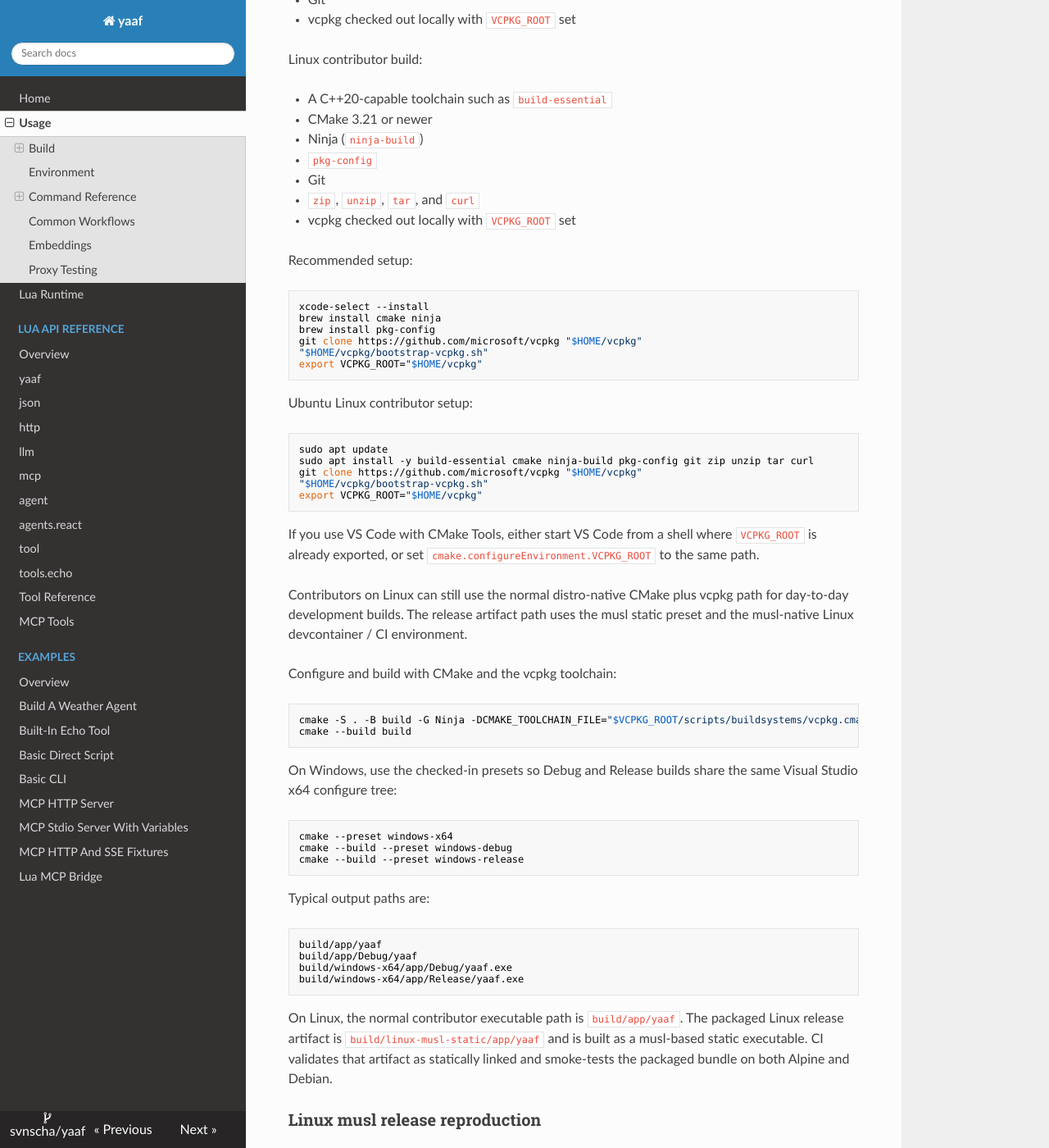
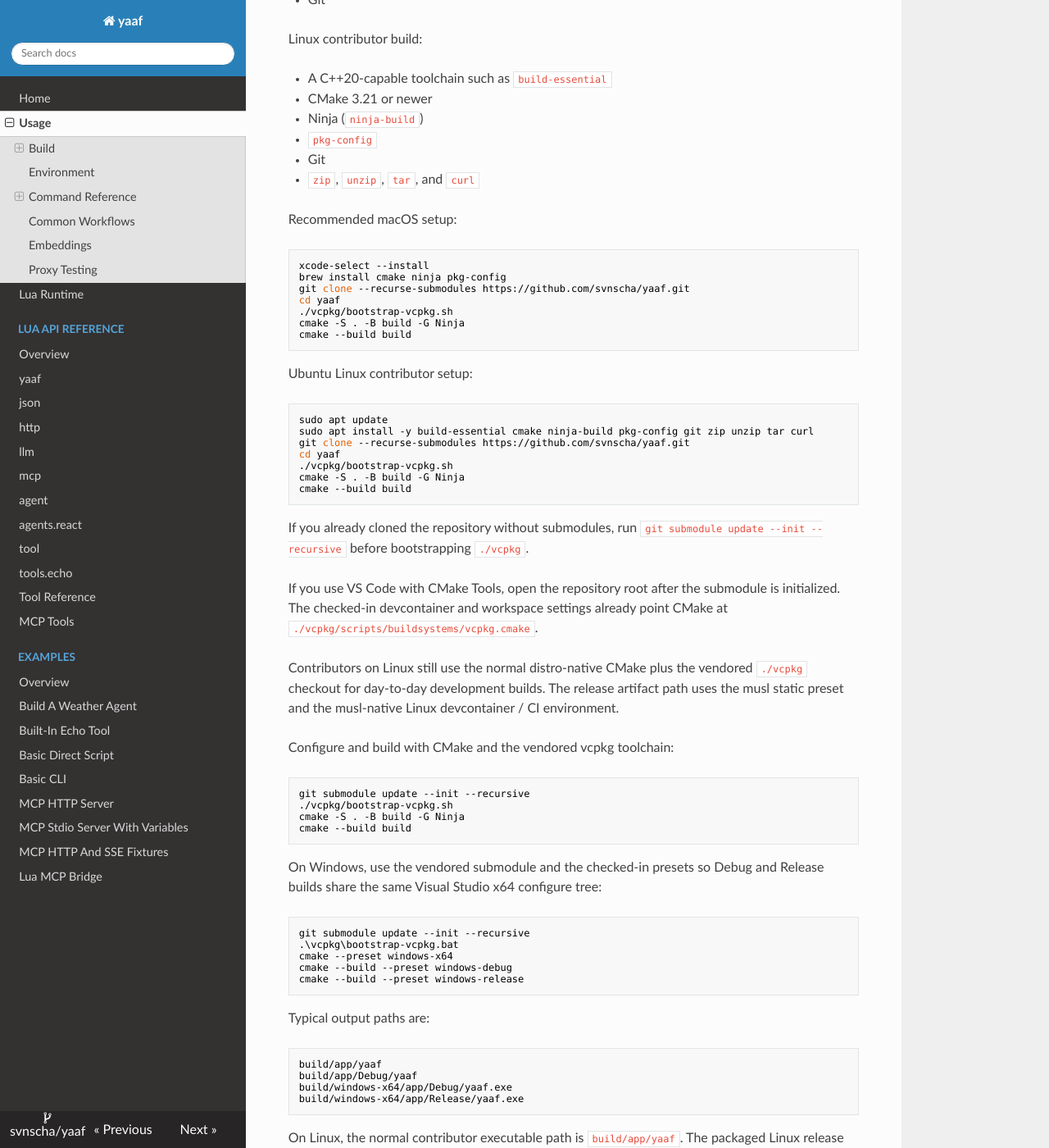
Before and after one commit to svnscha/yaaf, an MkDocs documentation site: the page built from docs/usage.md, in a window 1280 px wide and 1400 px high, scrolled down 420 px. Shown: the whole window at 82% size. Built offline with MkDocs 1.6.1, drawn with Linux system fonts in a browser that asks for light colours; nearby versions of some CDN libraries; some of the changed text lies outside the part shown.

Commit message:
Vendor vcpkg as a cross-platform submodule (#26)
## Summary
- vendor `vcpkg` as a tracked repository submodule pinned to the
existing baseline commit
- make the build, devcontainer, and GitHub workflows use the vendored
`./vcpkg` path by default
- update contributor docs and task tracking for the new clone,
bootstrap, and maintenance flow

## Changes
- add `.gitmodules` and track `vcpkg` as a submodule instead of ignoring
it
- simplify `CMakeLists.txt` to require the vendored toolchain and drop
fallback discovery paths
- update `.devcontainer/setup-vcpkg.sh` and devcontainer setup to
initialize and bootstrap the submodule
- switch CI and dependabot validation workflows to checkout submodules
rather than separately cloning `microsoft/vcpkg`
- rewrite `README.md` and `docs/usage.md` for submodule-first setup on
Windows, macOS, and Linux
- record the implementation and validation state in
`.tasks/vcpkg-submodule-cross-platform.md`

## Validation
- bootstrapped the vendored submodule with
`.devcontainer/setup-vcpkg.sh`
- ran `cmake -S . -B build -G Ninja`
- ran `cmake --build build --config Release --target yaaf libyaaf_tests`
- ran `ctest --test-dir build --output-on-failure -L default`
- verified a fresh clone flow with `git clone --recurse-submodules`,
bootstrap, configure, and build

## Notes
- the local task file still tracks the Linux musl / hosted CI execution
item for CI to confirm in the PR

---------

Co-authored-by: Copilot <223556219+Copilot@users.noreply.github.com>

````diff
--- a/docs/usage.md
+++ b/docs/usage.md
@@ -11,7 +11,6 @@ macOS:
 - Ninja
 - pkg-config
 - Git
-- vcpkg checked out locally with `VCPKG_ROOT` set
 
 Linux contributor build:
 
@@ -21,17 +20,17 @@ Linux contributor build:
 - `pkg-config`
 - Git
 - `zip`, `unzip`, `tar`, and `curl`
-- vcpkg checked out locally with `VCPKG_ROOT` set
 
-Recommended setup:
+Recommended macOS setup:
 
 ```sh
 xcode-select --install
-brew install cmake ninja
-brew install pkg-config
-git clone https://github.com/microsoft/vcpkg "$HOME/vcpkg"
-"$HOME/vcpkg/bootstrap-vcpkg.sh"
-export VCPKG_ROOT="$HOME/vcpkg"
+brew install cmake ninja pkg-config
+git clone --recurse-submodules https://github.com/svnscha/yaaf.git
+cd yaaf
+./vcpkg/bootstrap-vcpkg.sh
+cmake -S . -B build -G Ninja
+cmake --build build
 ```
 
 Ubuntu Linux contributor setup:
@@ -39,25 +38,33 @@ Ubuntu Linux contributor setup:
 ```sh
 sudo apt update
 sudo apt install -y build-essential cmake ninja-build pkg-config git zip unzip tar curl
-git clone https://github.com/microsoft/vcpkg "$HOME/vcpkg"
-"$HOME/vcpkg/bootstrap-vcpkg.sh"
-export VCPKG_ROOT="$HOME/vcpkg"
-```
-
-If you use VS Code with CMake Tools, either start VS Code from a shell where `VCPKG_ROOT` is already exported, or set `cmake.configureEnvironment.VCPKG_ROOT` to the same path.
-
-Contributors on Linux can still use the normal distro-native CMake plus vcpkg path for day-to-day development builds. The release artifact path uses the musl static preset and the musl-native Linux devcontainer / CI environment.
-
-Configure and build with CMake and the vcpkg toolchain:
-
-```sh
-cmake -S . -B build -G Ninja -DCMAKE_TOOLCHAIN_FILE="$VCPKG_ROOT/scripts/buildsystems/vcpkg.cmake"
+git clone --recurse-submodules https://github.com/svnscha/yaaf.git
+cd yaaf
+./vcpkg/bootstrap-vcpkg.sh
+cmake -S . -B build -G Ninja
 cmake --build build
 ```
 
-On Windows, use the checked-in presets so Debug and Release builds share the same Visual Studio x64 configure tree:
+If you already cloned the repository without submodules, run `git submodule update --init --recursive` before bootstrapping `./vcpkg`.
+
+If you use VS Code with CMake Tools, open the repository root after the submodule is initialized. The checked-in devcontainer and workspace settings already point CMake at `./vcpkg/scripts/buildsystems/vcpkg.cmake`.
+
+Contributors on Linux still use the normal distro-native CMake plus the vendored `./vcpkg` checkout for day-to-day development builds. The release artifact path uses the musl static preset and the musl-native Linux devcontainer / CI environment.
+
+Configure and build with CMake and the vendored vcpkg toolchain:
+
+```sh
+git submodule update --init --recursive
+./vcpkg/bootstrap-vcpkg.sh
+cmake -S . -B build -G Ninja
+cmake --build build
+```
+
+On Windows, use the vendored submodule and the checked-in presets so Debug and Release builds share the same Visual Studio x64 configure tree:
 
 ```powershell
+git submodule update --init --recursive
+.\vcpkg\bootstrap-vcpkg.bat
 cmake --preset windows-x64
 cmake --build --preset windows-debug
 cmake --build --preset windows-release
@@ -86,6 +93,8 @@ Recommended environment:
 Configure and build the musl release artifact:
 
 ```sh
+git submodule update --init --recursive
+./vcpkg/bootstrap-vcpkg.sh
 cmake --preset linux-musl-static
 cmake --build build/linux-musl-static --config Release --target yaaf
 ```
@@ -99,6 +108,8 @@ build/linux-musl-static/app/yaaf run examples/example.lua smoke-test
 ```
 
 The Linux release package step copies `lua/` and `examples/` next to the executable, so the packaged bundle remains runnable from its own directory.
+
+When updating vcpkg, advance the `vcpkg` submodule to the desired upstream commit, update `vcpkg.json`'s `builtin-baseline` to the same commit, re-bootstrap `./vcpkg`, and rerun the relevant configure, build, and test flows before committing both changes together.
 
 The build also copies `lua/` and `examples/` next to the executable, so the app can discover its Lua command modules and run included examples from the executable directory. The native runtime resolves bundled Lua modules (such as `require("yaaf")`, `require("llm")`, and the `lua/cli/*` command modules) from this executable-adjacent `lua/` tree, so `yaaf` behaves the same regardless of the caller's current working directory. Script-local `require(...)` lookups next to the invoked `.lua` file still take precedence over the bundled tree.
 
````
Also changed, not shown: CMakeLists.txt (+5 -21 lines), README.md (+6 -2 lines), .gitmodules (added), 5 other files.
